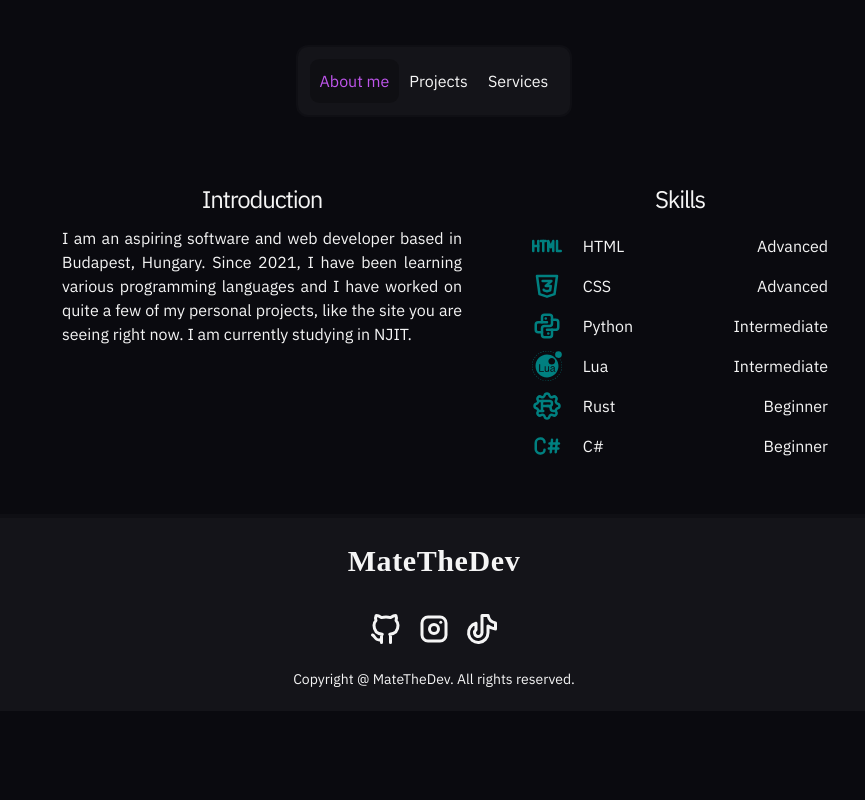
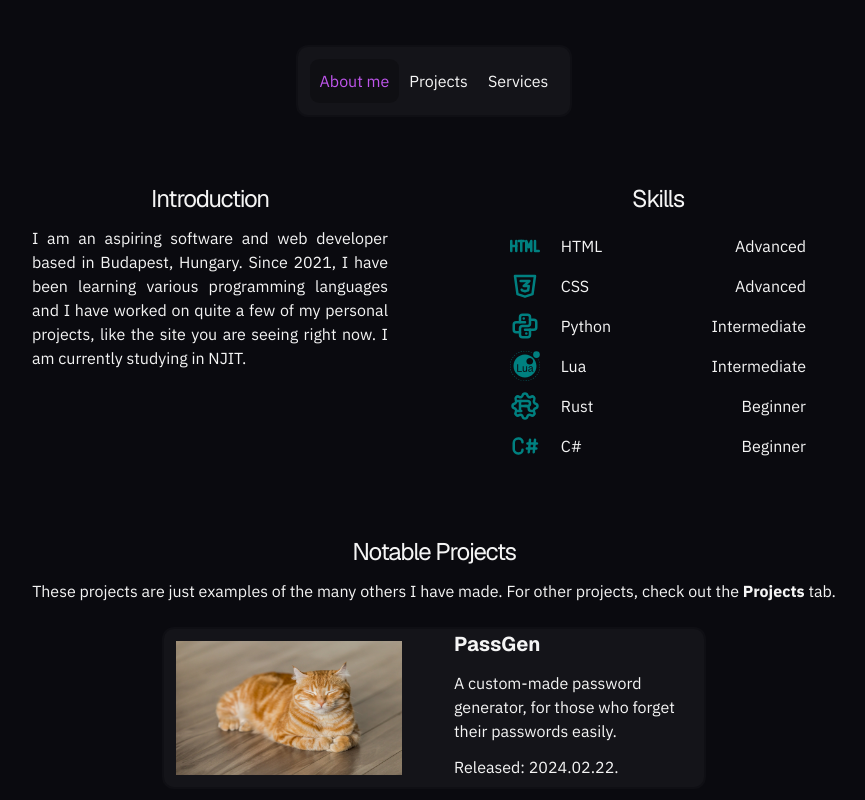
Before and after one commit to MateTheDev/matesite, a React (Vite) app: page / in a window 1280 px wide. Shown: the part 220-1020 px from the top of the page, without its empty margins (206-1071 px from the left). Before the commit the page ends 931 px from the top, so only its background shows below. Built offline with nearby package versions, Linux system fonts and the light colour scheme; a web font is replaced by a local one.

Commit message:
Updated home, work in progress

```diff
--- a/components/home/tabs.jsx
+++ b/components/home/tabs.jsx
@@ -13,14 +13,14 @@ function Tabs() {
                 </TabList>
                 <TabPanels>
                     <TabPanel className="flex justify-center items-center">
-                        <div className="card-container md:flex gap-[48px] flex-wrap">
-                            <div className="card flex-1/2">
+                        <div className="card-container w-full md:flex gap-x-[48px] gap-y-[12px] flex-wrap justify-center">
+                            <div className="card flex-1 max-w-[400px]">
                                 <h2 className="mt-[48px] mb-[12px]">Introduction</h2>
-                                <p className='text-justify max-w-[400px] mx-[22px]'>I am an aspiring software and web developer based in Budapest, Hungary. Since 2021, I have been learning various programming languages and I have worked on quite a few of my personal projects, like the site you are seeing right now. I am currently studying in NJIT.</p>
+                                <p className='text-justify mx-[22px]'>I am an aspiring software and web developer based in Budapest, Hungary. Since 2021, I have been learning various programming languages and I have worked on quite a few of my personal projects, like the site you are seeing right now. I am currently studying in NJIT.</p>
                             </div>
-                            <div className="card grid place-items-center">
+                            <div className="card max-w-[400px] flex-1 grid place-items-center">
                                 <h2 className="mt-[48px] mb-[12px]">Skills</h2>
-                                <table className='w-74'>
+                                <table className='min-w-74'>
                                         <tr className='h-10'>
                                             <td><svg  xmlns="http://www.w3.org/2000/svg"  viewBox="0 0 24 24"  fill="none"  stroke="currentColor"  strokeWidth={2}  strokeLinecap="round"  strokeLinejoin="round"  className="icon icon-tabler icons-tabler-outline icon-tabler-html size-[30px] stroke-primary"><path stroke="none" d="M0 0h24v24H0z" fill="none"/><path d="M13 16v-8l2 5l2 -5v8" /><path d="M1 16v-8" /><path d="M5 8v8" /><path d="M1 12h4" /><path d="M7 8h4" /><path d="M9 8v8" /><path d="M20 8v8h3" /></svg></td>
                                             <td className='text-left'>HTML</td>
@@ -53,6 +53,21 @@ function Tabs() {
                                         </tr>
                                 </table>
                             </div>
+                            <div className="break h-0"></div>
+                            <div className="card w-full">
+                                <h2 className="mt-[48px] mb-[12px]">Notable Projects</h2>
+                                <p className='text-center mx-[22px] mb-[12px]'>These projects are just examples of the many others I have made. For other projects, check out the <b>Projects</b> tab.</p>
+                                <div className="projects-preview grid place-items-center grid-flow-col grid-rows-1 w-full">
+                                    <div className="project-preview flex gap-x-10 m-[12px] max-w-[640px] max-h-[162px] border-2 border-panel-border bg-panels rounded-[12px]">
+                                        <img className='flex-1 max-w-[250px] p-3' src="/assets/car.jpg" alt=""></img>
+                                        <div className="side max-w-[250px]">
+                                            <h3 className='mb-[12px] text-left font-bold text-[20px]'>PassGen</h3>
+                                            <p className='w-fit text-left mb-[12px]'>A custom-made password generator, for those who forget their passwords easily.</p>
+                                            <p className='w-fit text-left'>Released: 2024.02.22.</p>
+                                        </div>
+                                    </div>
+                                </div>
+                            </div>
                         </div>
                     </TabPanel>
                     <TabPanel>Projects - To be added</TabPanel>
--- a/src/index.css
+++ b/src/index.css
@@ -26,6 +26,10 @@ body {
     font-family: 'IBM Plex Sans';
 }
 
+h2, h3, h4, h5, h6 {
+    font-family: var(--font-heading);
+}
+
 p {
     line-height: 24px;
     letter-spacing: 0;
@@ -44,3 +48,7 @@ h2 {
 .tabButton:hover {
     transform: scale(105%);
 }
+
+.break {
+    flex-basis: 100%;
+}
```
Also changed, not shown: assets/car.jpg (added).
